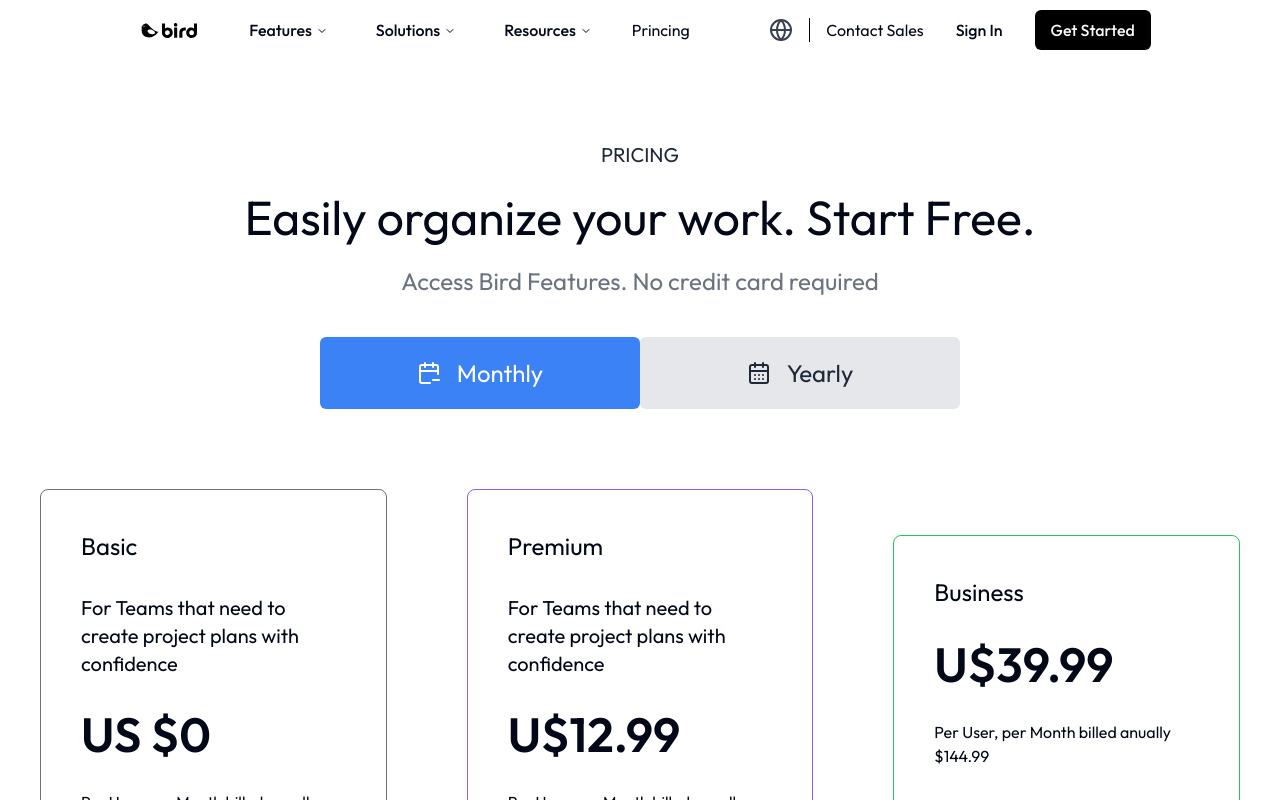
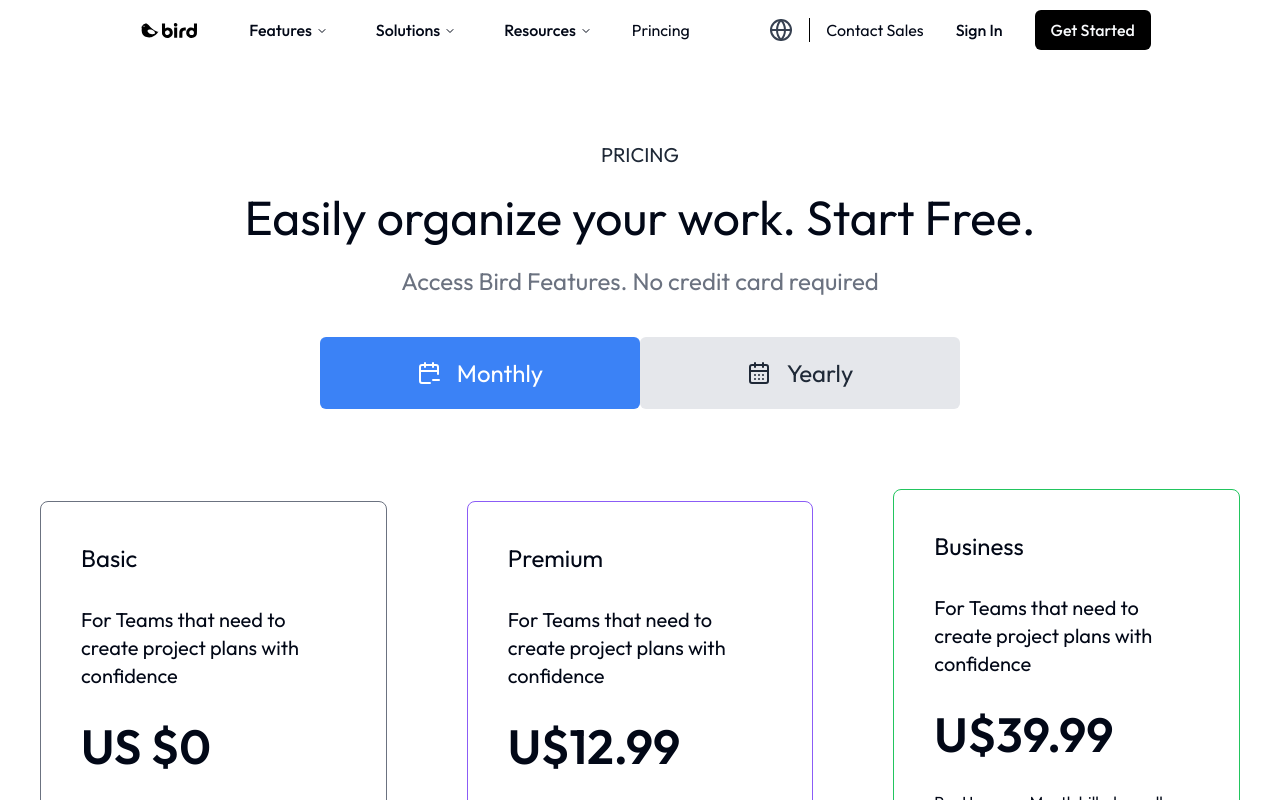
Before and after one commit to breno-gsantos/bird-app, a Next.js app: page /pricing in a window 1280 px wide. Shown: the top 800 px of the page. Built offline with nearby package versions, Linux system fonts and the light colour scheme.

Commit message:
Fixing Pricing Page

```diff
--- a/components/Pricing/FirstSection.tsx
+++ b/components/Pricing/FirstSection.tsx
@@ -84,6 +84,7 @@
             <div className="md:flex p-10 md:space-x-10 space-y-10 md:space-y-0 items-center justify-center md:w-3/4 md:mx-auto">
                 <div className="border-green-500 p-10 rounded-lg border space-y-8">
                     <h1 className="text-2xl">Business</h1>
+                    <p className="text-xl">For Teams that need to create project plans with confidence</p>
                         {isActivePlan ? (
                             <p className="text-5xl font-semibold">U$39.99</p>
                         ) : (
```
